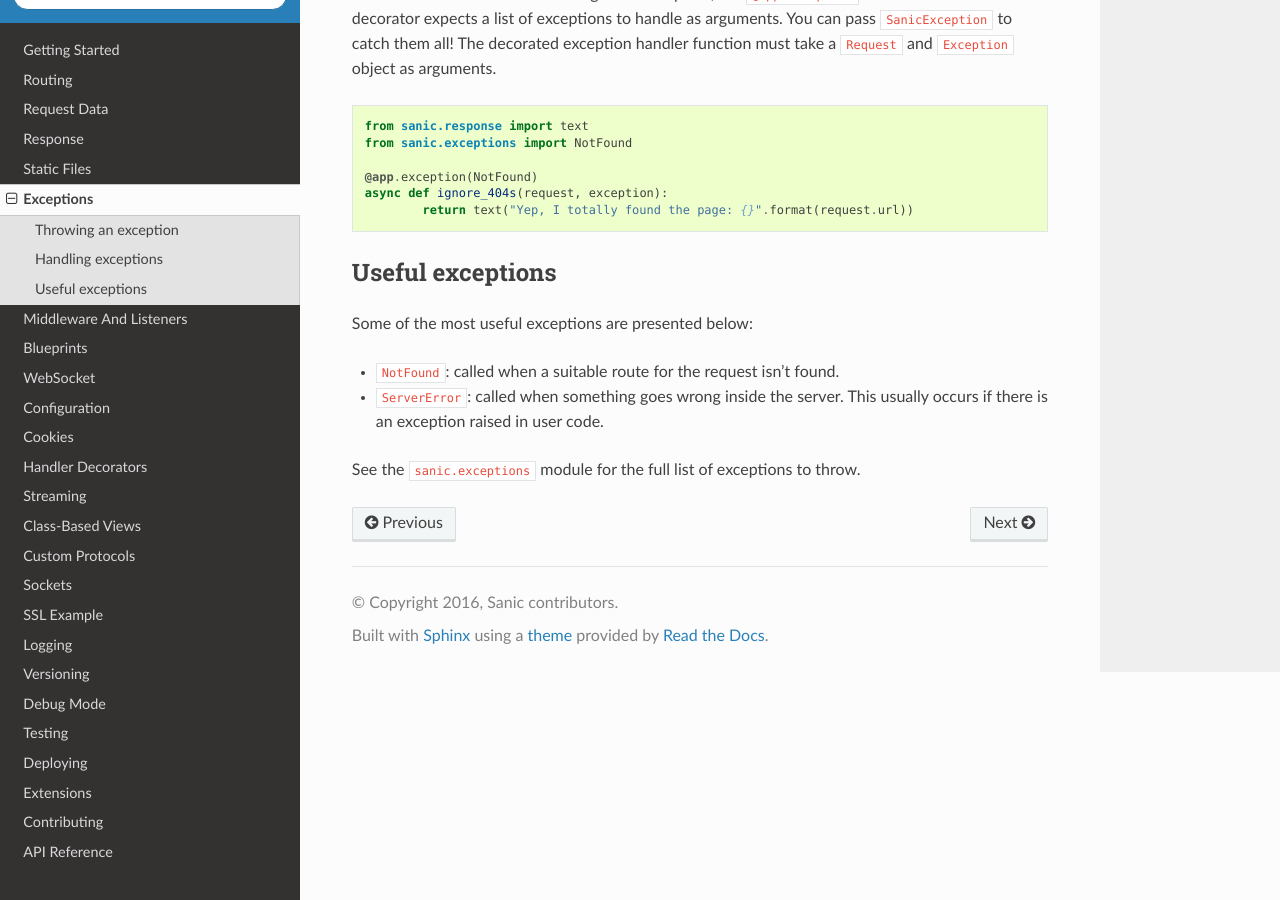
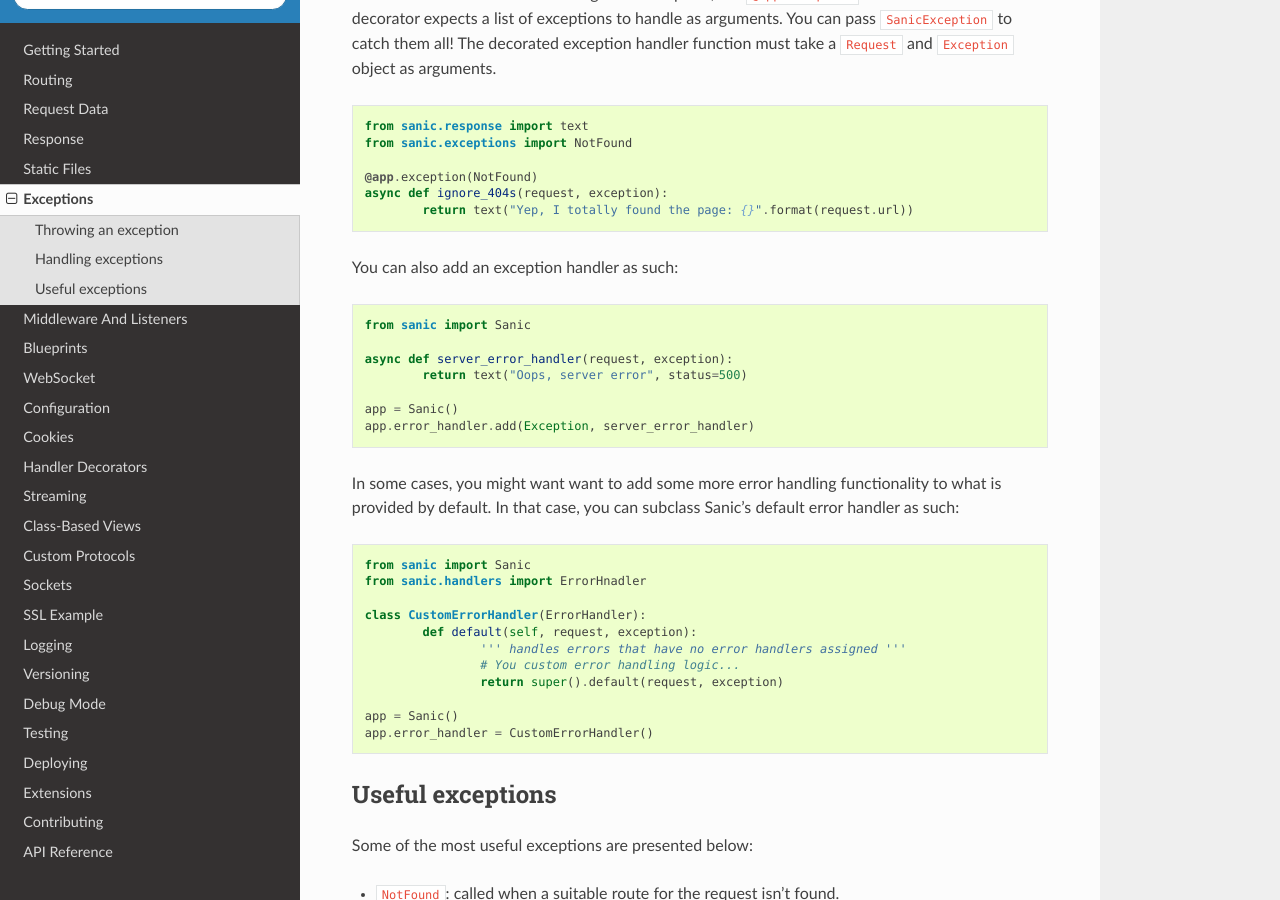
Before and after one commit to sanic-org/sanic, a Sphinx documentation site: the page built from docs/sanic/exceptions.md, in a window 1280 px wide and 900 px high, scrolled down 802 px. Built offline with Sphinx 7.4.7 and the Read the Docs theme 2.0.0, drawn with Linux system fonts in a browser that asks for light colours.

Commit message:
Update exceptions.md
Documented error handling from ``app.error_handler.add``
Documented custom error handling by subclassing.

````diff
--- a/docs/sanic/exceptions.md
+++ b/docs/sanic/exceptions.md
@@ -47,6 +47,36 @@ async def ignore_404s(request, exception):
 	return text("Yep, I totally found the page: {}".format(request.url))
 ```
 
+You can also add an exception handler as such:
+
+```python
+from sanic import Sanic
+
+async def server_error_handler(request, exception):
+	return text("Oops, server error", status=500)
+
+app = Sanic()
+app.error_handler.add(Exception, server_error_handler)
+```
+
+In some cases, you might want want to add some more error handling
+functionality to what is provided by default. In that case, you
+can subclass Sanic's default error handler as such:
+
+```python
+from sanic import Sanic
+from sanic.handlers import ErrorHnadler
+
+class CustomErrorHandler(ErrorHandler):
+	def default(self, request, exception):
+		''' handles errors that have no error handlers assigned '''
+		# You custom error handling logic...
+		return super().default(request, exception)
+
+app = Sanic()
+app.error_handler = CustomErrorHandler()
+```
+
 ## Useful exceptions
 
 Some of the most useful exceptions are presented below:
````
